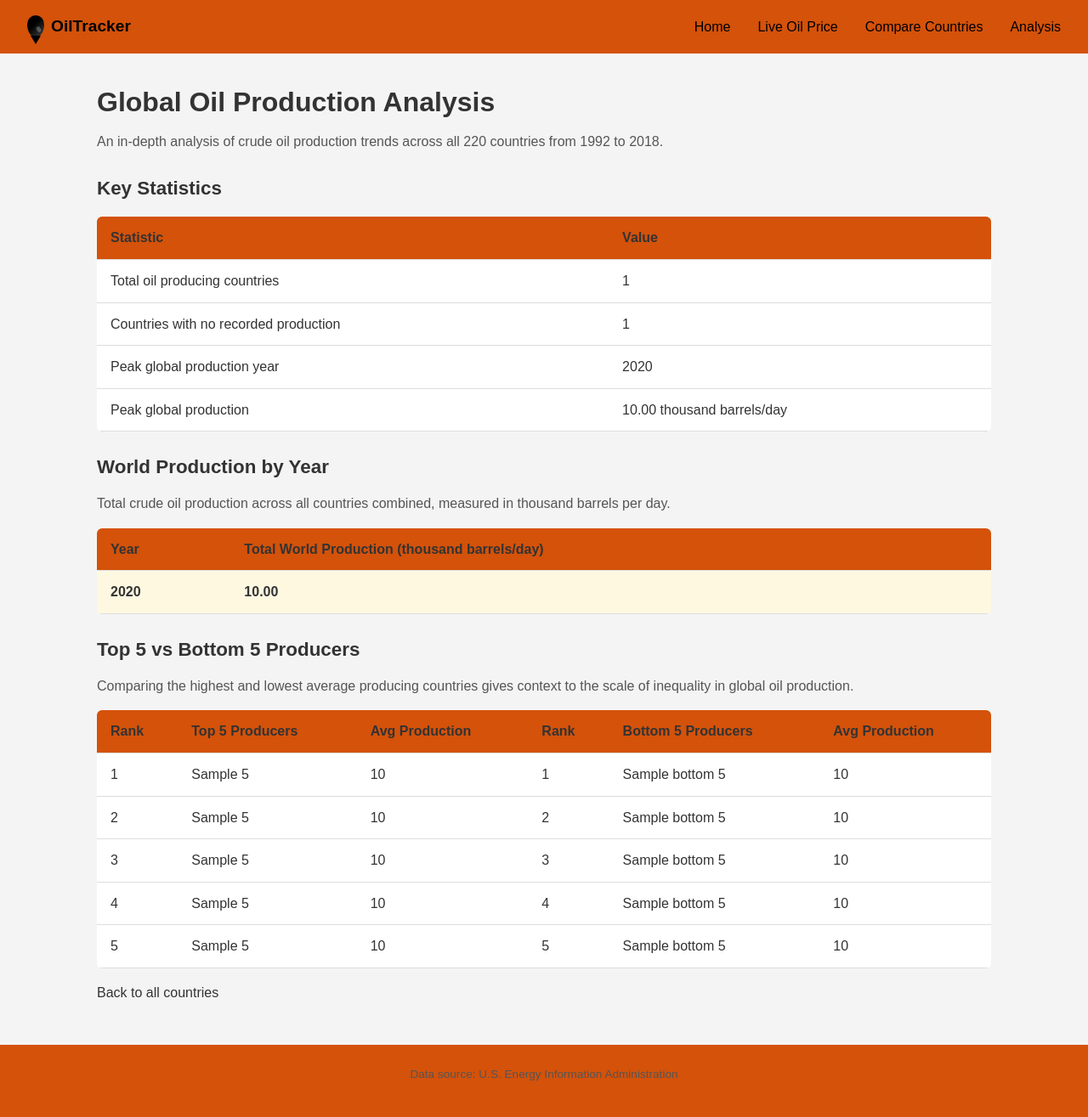
After one commit to LennonBrown/oil-production-app, a Flask app: template app/templates/analysis.html in a window 1280 px wide. The commit adds this page. Shown: the whole page at 85% size. Run offline with Flask 3, Linux system fonts and the light colour scheme; the template is opened without the code that fills it: most values are stand-ins (such as "Sample title", 1, 10 or a date in 2020); parts of the project's set-up code (start-up, migrations or seed data) failed here and were passed over.

Commit message:
Update colour scheme - black text on orange navbar

```diff
--- a/app/static/style.css
+++ b/app/static/style.css
@@ -59,7 +59,7 @@ body {
 
 /* --- Navigation --- */
 nav {
-    background-color: #2e1a0a;
+    background-color: #d4520a;
     padding: 1rem 2rem;
     display: flex;
     gap: 2rem;
@@ -68,7 +68,7 @@ nav {
 
 /* Site name/logo on the left pushes links to the right */
 nav .site-name {
-    color: #ffffff;
+    color: #000000;
     font-size: 1.2rem;
     font-weight: bold;
     margin-right: auto;
@@ -77,13 +77,13 @@ nav .site-name {
 }
 
 nav a {
-    color: #e0e0e0;
+    color: #000000;
     text-decoration: none;
     font-size: 1rem;
 }
 
 nav a:hover {
-    color: #ffffff;
+    color: #333333;
     text-decoration: underline;
 }
 
@@ -97,13 +97,13 @@ main {
 h1 {
     font-size: 2rem;
     margin-bottom: 0.5rem;
-    color: #1a1a2e;
+    color: #333;
 }
 
 h2 {
     font-size: 1.4rem;
     margin: 1.5rem 0 0.75rem;
-    color: #1a1a2e;
+    color: #333;
 }
 
 p {
@@ -125,11 +125,12 @@ form input[type="text"] {
     border: 1px solid #ccc;
     border-radius: 4px;
     width: 300px;
+    color: #333;
 }
 
 form button {
     padding: 0.5rem 1rem;
-    background-color: #2e1a0a;
+    background-color: #d4520a;
     color: white;
     border: none;
     border-radius: 4px;
@@ -138,12 +139,12 @@ form button {
 }
 
 form button:hover {
-    background-color: #1a1a2e;
+    background-color: #b34508;
 }
 
 form a {
     padding: 0.5rem 1rem;
-    color: #1a1a2e;
+    color: #333;
     text-decoration: underline;
     font-size: 0.9rem;
 }
@@ -159,7 +160,7 @@ table {
 }
 
 thead {
-    background-color: #2e1a0a;
+    background-color: #d4520a;
     color: white;
 }
 
@@ -167,19 +168,21 @@ th, td {
     padding: 0.75rem 1rem;
     text-align: left;
     border-bottom: 1px solid #ddd;
+    color: #333;
 }
 
 tbody tr:hover {
-    background-color: #f0f0f0;
+    background-color: #fff3e0;
 }
 
 /* --- Links --- */
 a {
-    color: #1a1a2e;
+    color: #333;
     text-decoration: none;
 }
 
 a:hover {
+    color: #d4520a;
     text-decoration: underline;
 }
 
@@ -188,8 +191,8 @@ footer {
     text-align: center;
     padding: 1.5rem;
     margin-top: 3rem;
-    background-color: #2e1a0a;
-    color: #e0e0e0;
+    background-color: #d4520a;
+    color: #ffffff;
     font-size: 0.85rem;
 }
 
@@ -215,6 +218,7 @@ footer {
 }
 
 /* Each non-producer is a small clickable pill/badge */
+/* colour set to black to override the global link colour */
 .non-producers a {
     background-color: white;
     border: 1px solid #ddd;
@@ -224,12 +228,14 @@ footer {
     display: flex;
     align-items: center;
     gap: 0.4rem;
+    color: #333;
 }
 
 /* Highlight on hover */
 .non-producers a:hover {
-    background-color: #f0f0f0;
+    background-color: #fff3e0;
     text-decoration: none;
+    color: #333;
 }
 
 /* --- Oil Price Page --- */
@@ -240,14 +246,14 @@ footer {
     padding: 2rem;
     margin: 1.5rem 0;
     text-align: center;
-    border: 2px solid #2e1a0a;
+    border: 2px solid #d4520a;
 }
 
 /* Large price number display */
 .price-display {
     font-size: 4rem;
     font-weight: bold;
-    color: #2e1a0a;
+    color: #d4520a;
     margin: 1rem 0;
 }
 
@@ -270,3 +276,10 @@ footer {
     margin: 1rem 0;
     color: #c0392b;
 }
+
+/* --- Analysis Page --- */
+/* Highlights the peak production year in the table */
+.peak-row {
+    background-color: #fff8e1;
+    font-weight: bold;
+}
--- /dev/null
+++ b/app/templates/analysis.html
@@ -0,0 +1,118 @@
+<!-- app/templates/analysis.html -->
+<!-- Global oil production analysis page -->
+<!-- Shows trends, statistics and comparisons across all countries -->
+
+{% extends 'base.html' %}
+
+{% block title %}Global Oil Analysis - OilTracker{% endblock %}
+
+{% block content %}
+
+    <h1>Global Oil Production Analysis</h1>
+    <p>
+        An in-depth analysis of crude oil production trends
+        across all 220 countries from 1992 to 2018.
+    </p>
+
+    <!-- Key statistics summary -->
+    <h2>Key Statistics</h2>
+    <table>
+        <thead>
+            <tr>
+                <th>Statistic</th>
+                <th>Value</th>
+            </tr>
+        </thead>
+        <tbody>
+            <tr>
+                <td>Total oil producing countries</td>
+                <td>{{ total_producers }}</td>
+            </tr>
+            <tr>
+                <td>Countries with no recorded production</td>
+                <td>{{ total_non_producers }}</td>
+            </tr>
+            <tr>
+                <td>Peak global production year</td>
+                <td>{{ peak_year.year }}</td>
+            </tr>
+            <tr>
+                <td>Peak global production</td>
+                <td>{{ "%.2f"|format(peak_year.total) }}
+                    thousand barrels/day</td>
+            </tr>
+        </tbody>
+    </table>
+
+    <!-- World production by year -->
+    <h2>World Production by Year</h2>
+    <p>
+        Total crude oil production across all countries
+        combined, measured in thousand barrels per day.
+    </p>
+    <table>
+        <thead>
+            <tr>
+                <th>Year</th>
+                <th>Total World Production
+                    (thousand barrels/day)</th>
+            </tr>
+        </thead>
+        <tbody>
+            {% for row in yearly_totals %}
+            <!-- Highlight the peak year in the table -->
+            <tr {% if row.year == peak_year.year %}
+                class="peak-row"{% endif %}>
+                <td>{{ row.year }}</td>
+                <td>{{ "%.2f"|format(row.total) }}</td>
+            </tr>
+            {% endfor %}
+        </tbody>
+    </table>
+
+    <!-- Top 5 vs Bottom 5 comparison -->
+    <h2>Top 5 vs Bottom 5 Producers</h2>
+    <p>
+        Comparing the highest and lowest average producing
+        countries gives context to the scale of inequality
+        in global oil production.
+    </p>
+
+    <table>
+        <thead>
+            <tr>
+                <th>Rank</th>
+                <th>Top 5 Producers</th>
+                <th>Avg Production</th>
+                <th>Rank</th>
+                <th>Bottom 5 Producers</th>
+                <th>Avg Production</th>
+            </tr>
+        </thead>
+        <tbody>
+            {% for i in range(5) %}
+            <tr>
+                <td>{{ i + 1 }}</td>
+                <td>
+                    <a href="{{ url_for('main.country',
+                               country_id=top_5[i].id) }}">
+                        {{ top_5[i].name }}
+                    </a>
+                </td>
+                <td>{{ top_5[i].avg_production() }}</td>
+                <td>{{ i + 1 }}</td>
+                <td>
+                    <a href="{{ url_for('main.country',
+                               country_id=bottom_5[i].id) }}">
+                        {{ bottom_5[i].name }}
+                    </a>
+                </td>
+                <td>{{ bottom_5[i].avg_production() }}</td>
+            </tr>
+            {% endfor %}
+        </tbody>
+    </table>
+
+    <a href="{{ url_for('main.index') }}">Back to all countries</a>
+
+{% endblock %}
--- a/app/templates/base.html
+++ b/app/templates/base.html
@@ -26,6 +26,7 @@
         <a href="{{ url_for('main.index') }}">Home</a>
         <a href="{{ url_for('main.oil_price') }}">Live Oil Price</a>
         <a href="{{ url_for('main.compare') }}">Compare Countries</a>
+        <a href="{{ url_for('main.analysis') }}">Analysis</a>
     </nav>
 
     <!-- Main content area -->
```
Also changed, not shown: app/routes.py (+63 -0 lines).
